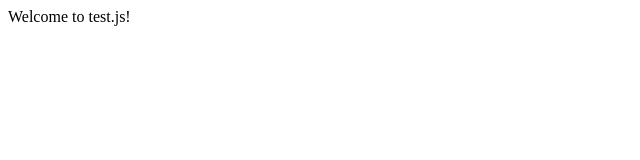
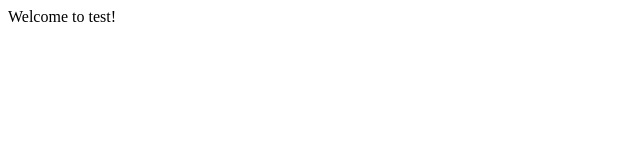
Before and after one commit to lexmin0412/my_next, a Next.js app: page /test in a window 1280 px wide. Shown: the top 160 px of the page, without its empty margins (0-640 px from the left). Built offline with nearby package versions, Linux system fonts and the light colour scheme.

Commit message:
test: 测试代码推送

```diff
--- a/pages/test.js
+++ b/pages/test.js
@@ -1,5 +1,5 @@
 export default () => {
   return (
-    <div>Welcome to test.js!</div>
+    <div>Welcome to test!</div>
   )
 }
```
